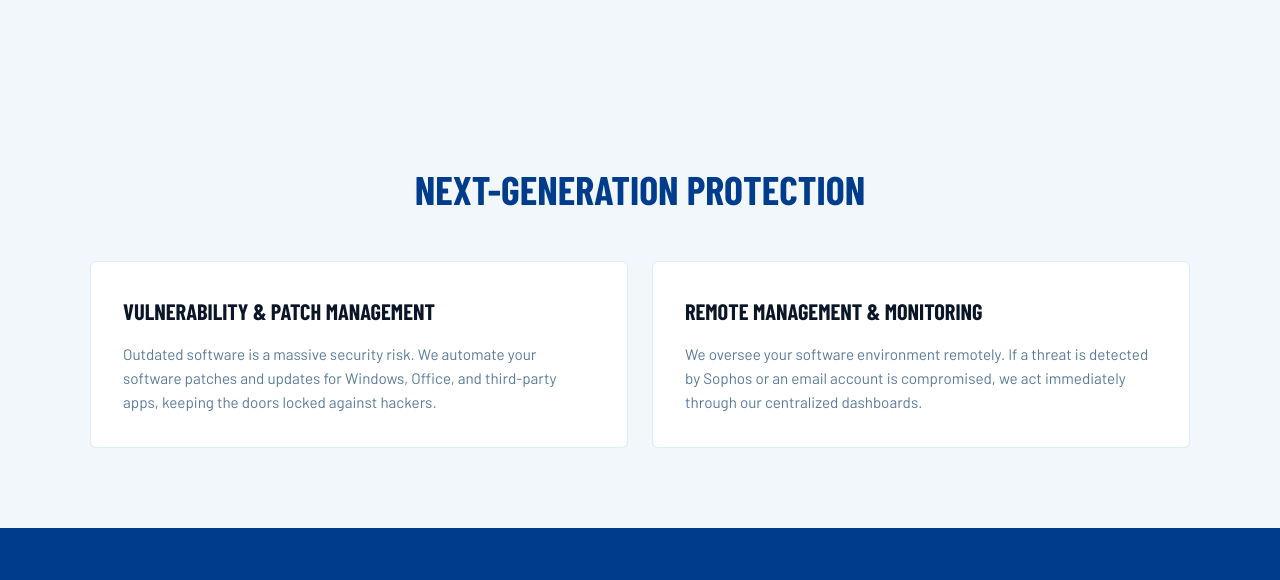
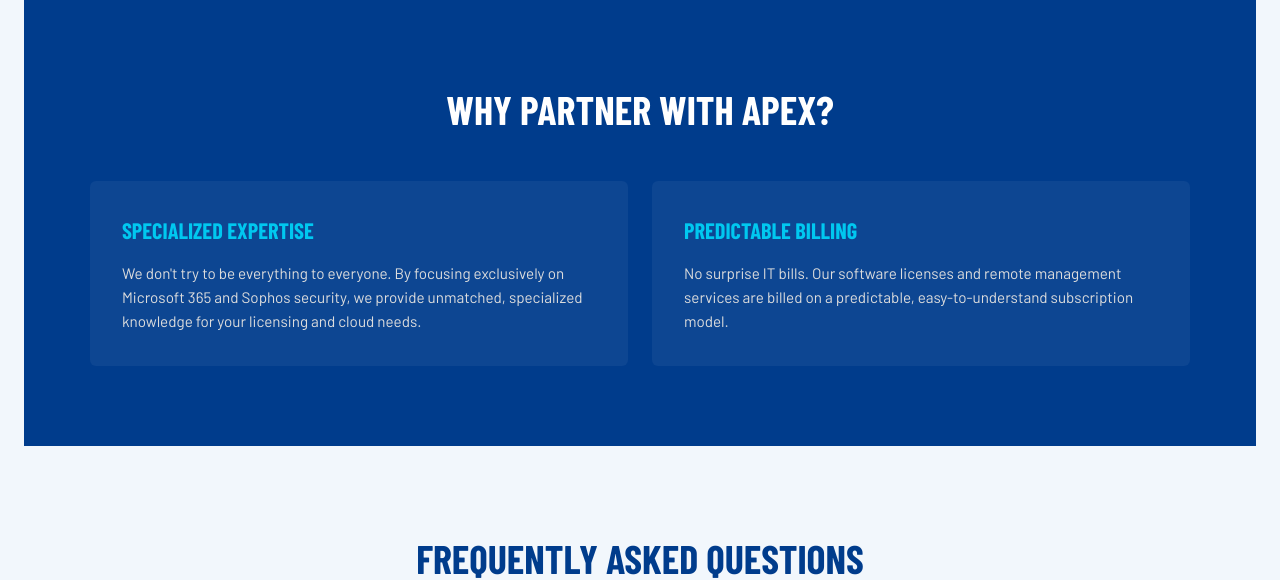
Before and after one commit to prikiishen64/portfolio-apex, a plain HTML site: page index.html in a window 1280 px wide. Shown: the part 1081-1661 px from the top of the page. Drawn offline with nearby package versions, Linux system fonts and the light colour scheme; a web font is replaced by a local one.

Commit message:
Update index.html

```diff
--- a/index.html
+++ b/index.html
@@ -168,7 +168,7 @@
 
   <nav>
     <a href="#home" class="nav-logo" aria-label="Apex IT Service Home">
-      <img src="assets/img/logo.png" alt="Apex IT Service Logo">
+      <img src="assets/img/APEX IT SERVICE.png" alt="Apex IT Service Logo">
     </a>
     <ul class="nav-links">
       <li><a href="#services">Software Solutions</a></li>
@@ -218,21 +218,7 @@
         <p>Accidental deletion or malicious attacks happen. We provide automated, secure cloud-to-cloud backups for your Microsoft 365 environment so you never lose a critical file or email.</p>
       </div>
     </div>
-  </section>
 
-  <section id="security" class="section" style="background:var(--surface2);">
-    <h2 class="section-title">Next-Generation Protection</h2>
-    <div class="section-inner grid">
-      <div class="card">
-        <h3>Vulnerability & Patch Management</h3>
-        <p>Outdated software is a massive security risk. We automate your software patches and updates for Windows, Office, and third-party apps, keeping the doors locked against hackers.</p>
-      </div>
-      <div class="card">
-        <h3>Remote Management & Monitoring</h3>
-        <p>We oversee your software environment remotely. If a threat is detected by Sophos or an email account is compromised, we act immediately through our centralized dashboards.</p>
-      </div>
-    </div>
-  </section>
 
   <section class="section" id="why" style="background:var(--royal); color:#fff;">
     <h2 class="section-title" style="color:#fff;">Why Partner With Apex?</h2>
```
